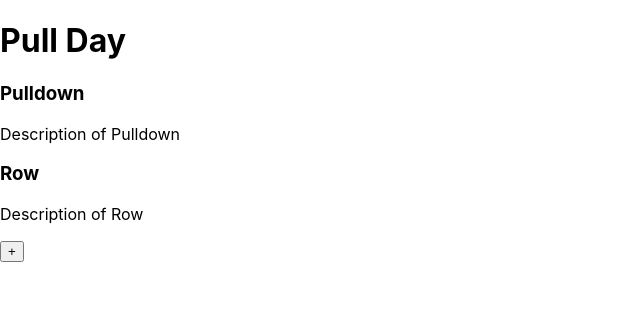
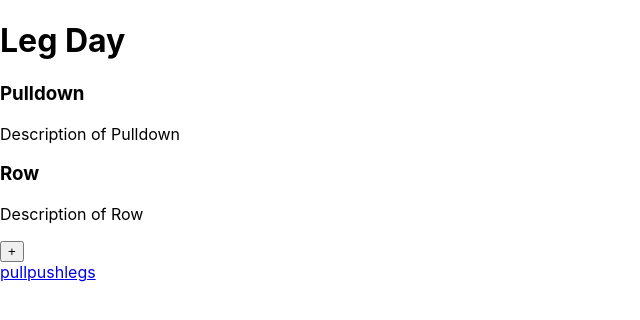
Before and after one commit to qghee/gym-tracker, a React (Create React App) app in the folder tracker/: page /leg in a window 1280 px wide. Shown: the top 320 px of the page, without its empty margins (0-640 px from the left). Built offline with nearby package versions, Linux system fonts and the light colour scheme.

Commit message:
split pages and link created

```diff
--- /dev/null
+++ b/package.json
@@ -0,0 +1,6 @@
+{
+  "dependencies": {
+    "react-router-dom": "^6.11.2"
+  }
+
+}
--- a/tracker/package.json
+++ b/tracker/package.json
@@ -8,6 +8,7 @@
     "@testing-library/user-event": "^13.5.0",
     "react": "^18.2.0",
     "react-dom": "^18.2.0",
+    "react-router-dom": "^6.9.0",
     "react-scripts": "5.0.1",
     "web-vitals": "^2.1.4"
   },
--- a/tracker/src/App.js
+++ b/tracker/src/App.js
@@ -1,7 +1,12 @@
 import React from "react"
 import './App.css';
+import {
+  createBrowserRouter,
+  RouterProvider,
+  Route,
+} from "react-router-dom";
+import TrackerPage from "./components/tracker/TrackerPage";
 
-import TrackerPage from "./components/tracker/TrackerPage";
 
 
 const Ting = props => {
@@ -18,13 +23,48 @@ const Ting = props => {
   )
 }
 
-
+const router = createBrowserRouter([
+  {
+    path: "/",
+    //element: <App />,
+  },
+  {
+    path: "pull",
+    element: <TrackerPage dayName="Pull Day" />,
+  },
+  {
+    path: "push",
+    element: <TrackerPage dayName="Push Day" />,
+  },
+  {
+    path: "leg",
+    element: <TrackerPage dayName="Leg Day" />,
+  }
+]);
 
 function App() {
   return (
+
+
+    <div>
+      <RouterProvider router={router} />
+      <a href="/pull">
+        pull
+      </a>
+      <a href="/push">
+        push
+      </a>
+      <a href="/leg">
+        legs
+      </a>
+    </div>
+
+
+    /*
     <div className="App">
-          <TrackerPage dayName="Pull Day"/>
-    </div>
+
+      <TrackerPage dayName="Pull Day" />
+    </div> */
 
   );
 
--- a/tracker/src/Splits/Legs.js
+++ /dev/null
@@ -1,4 +0,0 @@
-export function LegsButtonOnClick() {
-    alert('Legs')
-    return 1;
-  }
--- a/tracker/src/Splits/Push.js
+++ /dev/null
@@ -1,4 +0,0 @@
-export function PushButtonOnClick() {
-    alert('Push')
-    return 1;
-  }
--- a/tracker/src/components/tracker/TrackerPage.js
+++ b/tracker/src/components/tracker/TrackerPage.js
@@ -1,9 +1,10 @@
 import React from 'react'
 
 const DEFAULT_EXCERCISES =[
-    {name: "Pulldown", id: 1},
-    {name: "Row", id: 2}
+    {name: "Pulldown", rep: 0, id: 1},
+    {name: "Row", rep: 0, id: 2}
 ]
+
 
 const TrackerPage = ({dayName}) => {
 
@@ -13,14 +14,17 @@ const TrackerPage = ({dayName}) => {
 
     const [showForm, setShowForm] = React.useState(false);
 
+    const[PrevKg, setPrevKg] = React.useState(0)
+
     const addNewExercise = () => {
         setExercises(p => [...p, {name: newExerciseName, id: p.length + 1}])
+        setShowForm(false)
+        setNewExerciseName("")
     }
 
     React.useEffect(() => {
         setShowForm(false)
         setNewExerciseName("")
-
     }, [exercises])
 
   return (
```
Also changed, not shown: 2 other files (tests, documents, lock files or other folders).
